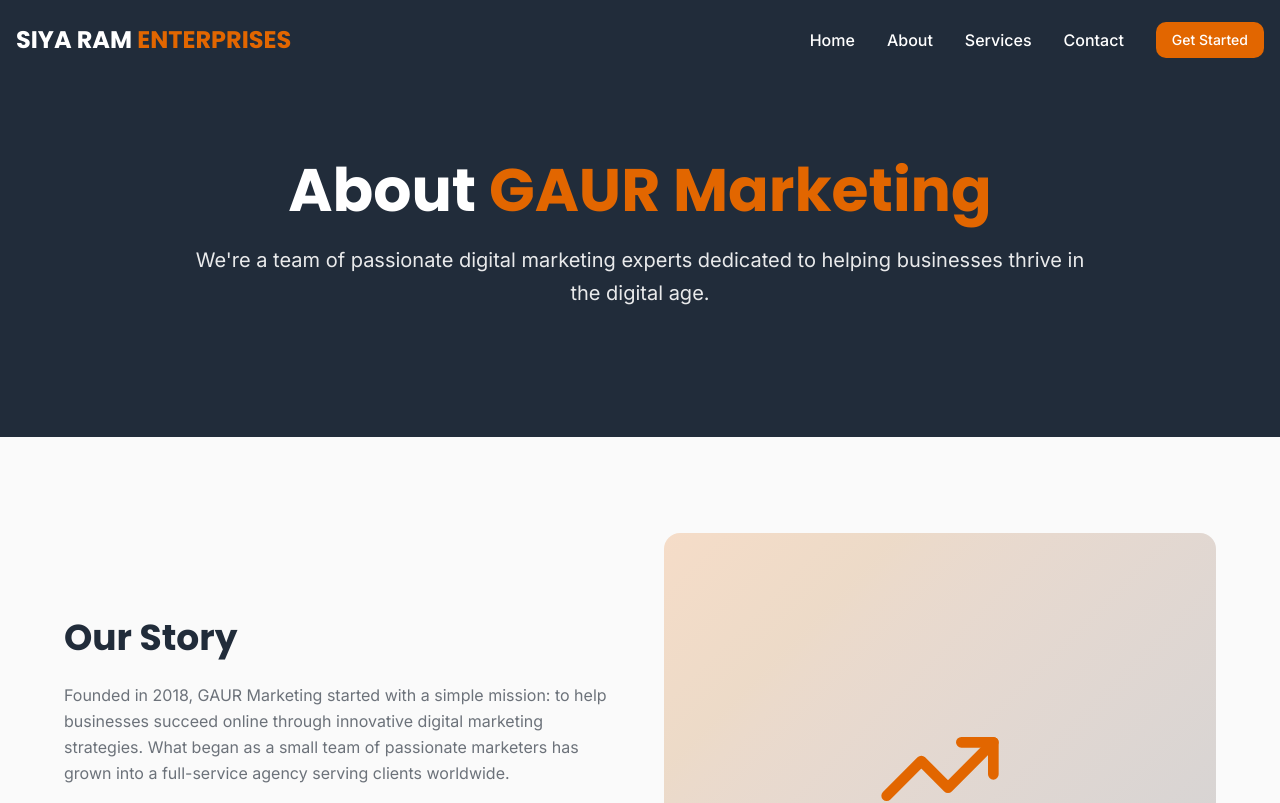
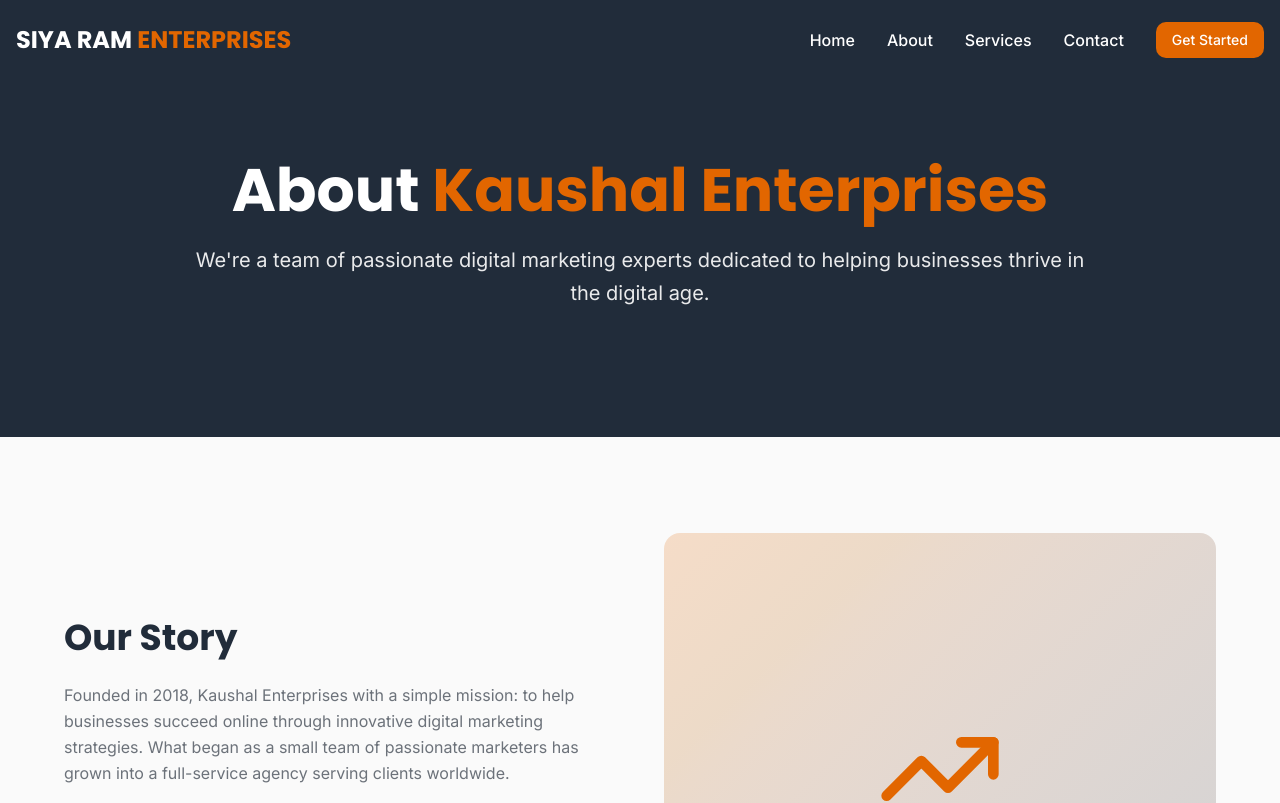
Before and after one commit to shivshivam1802/GAUR-MARKETING, a Next.js app: page /about in a window 1280 px wide. Shown: the top 803 px of the page. Built offline with nearby package versions, Linux system fonts and the light colour scheme.

Commit message:
Update company name from GAUR Marketing to Kaushal Enterprises

```diff
--- a/app/about/page.tsx
+++ b/app/about/page.tsx
@@ -13,7 +13,7 @@ export default function AboutPage() {
         <div className="container mx-auto px-4">
           <div className="max-w-4xl mx-auto text-center">
             <h1 className="text-4xl md:text-6xl font-bold font-[family-name:var(--font-poppins)] text-white mb-6 text-balance">
-              About <span className="text-accent">GAUR Marketing</span>
+              About <span className="text-accent">Kaushal Enterprises</span>
             </h1>
             <p className="text-lg md:text-xl text-white/90 leading-relaxed">
               We're a team of passionate digital marketing experts dedicated to helping businesses thrive in the digital
@@ -32,7 +32,7 @@ export default function AboutPage() {
                 Our Story
               </h2>
               <p className="text-muted-foreground leading-relaxed mb-4">
-                Founded in 2018, GAUR Marketing started with a simple mission: to help businesses succeed online through
+                Founded in 2018, Kaushal Enterprises with a simple mission: to help businesses succeed online through
                 innovative digital marketing strategies. What began as a small team of passionate marketers has grown
                 into a full-service agency serving clients worldwide.
               </p>
```
